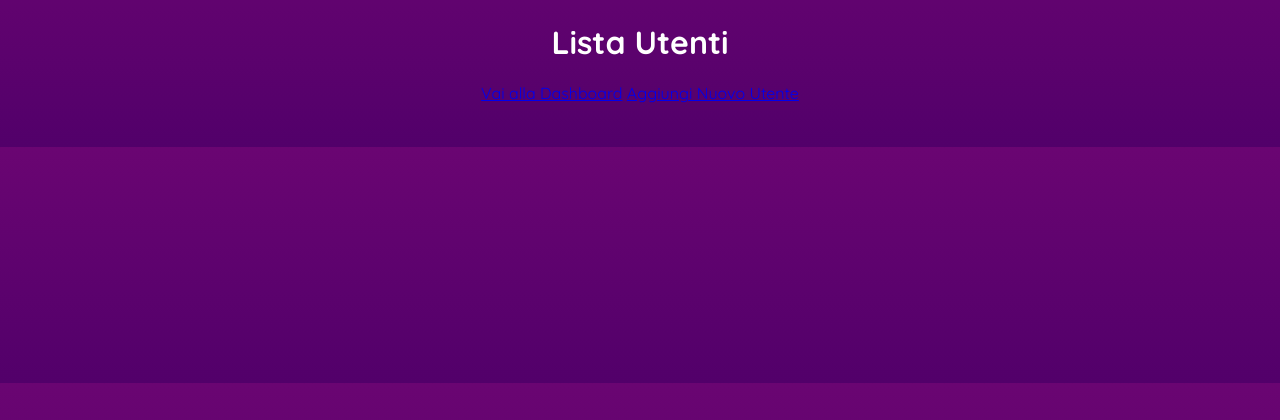
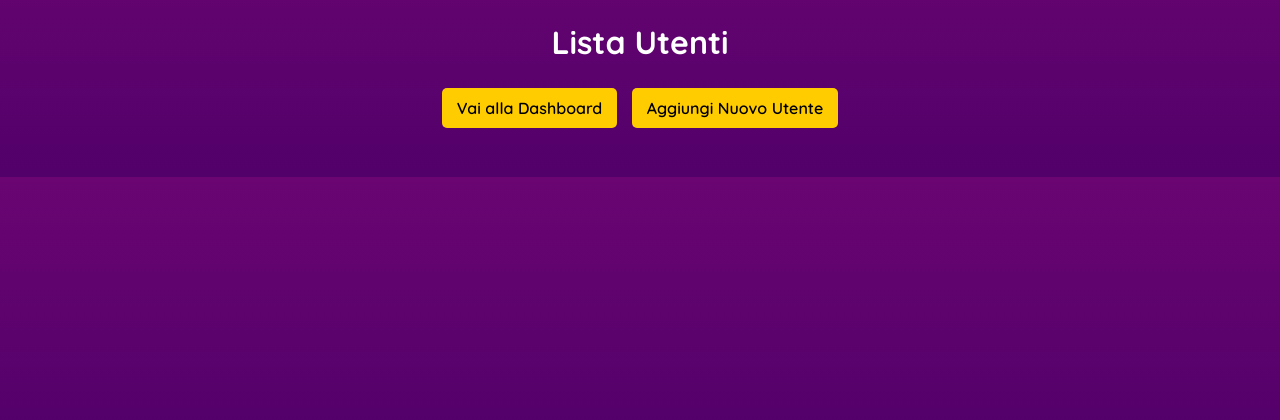
Before and after one commit to iris1801/AccountingWeb, a Flask app: page /index in a window 1280 px wide. Shown: the part 89-509 px from the top of the page. Run offline with Flask 3, Linux system fonts and the light colour scheme; the visitor is signed in with stand-in values (Sample User, id 1); data that the repository does not hold is empty.

Commit message:
Update style.css

```diff
--- a/static/style.css
+++ b/static/style.css
@@ -35,3 +35,22 @@ input[type="submit"] {
 input[type="submit"]:hover {
     background: #e03572;
 }
+
+/* Stile per i pulsanti gialli */
+.button {
+    display: inline-block;
+    padding: 10px 15px;
+    margin: 5px;
+    border-radius: 5px;
+    text-decoration: none;
+    font-weight: 600;
+}
+
+.button.yellow {
+    background-color: #ffcc00;
+    color: black;
+}
+
+.button.yellow:hover {
+    background-color: #e6b800;
+}
```
